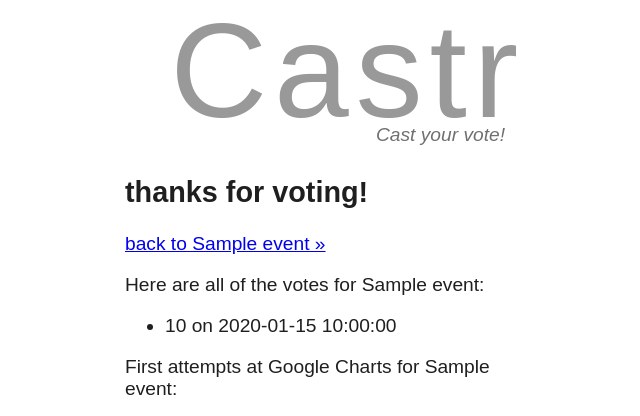
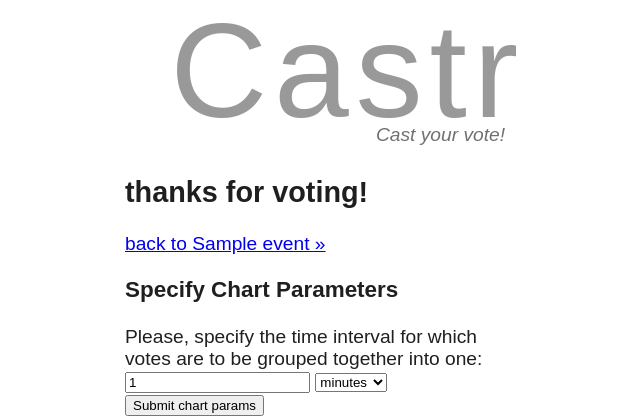
Before and after one commit to gabrovski/real_time_voting, a Python web app: template templates/results.html in a window 1280 px wide. Shown: the top 416 px of the page, without its empty margins (315-955 px from the left). Run offline with Jinja, Linux system fonts and the light colour scheme; the template is opened without the code that fills it: most values are stand-ins (such as "Sample title", 1, 10 or a date in 2020); some libraries are stand-ins or nearby versions.

Commit message:
WIP: Added form, jacaked it and began averaging the users out accordint to the specified chunk time. Currently a little stuck in the mess of it but will finish tomorrow

```diff
--- a/mainapp/views.py
+++ b/mainapp/views.py
@@ -62,7 +62,7 @@ def create_event(request):
     return render_to_response('create_event.html', {})
 
 def view_results(request, event__pk):
-    votes = real_time_voting.mainapp.models.Vote.objects.order_by('timestamp').filter(timestamp__isnull=False).filter(event__pk=event__pk).reverse()
+    votes = real_time_voting.mainapp.models.Vote.objects.order_by('timestamp').filter(timestamp__isnull=False).filter(event__pk=event__pk)
     event = real_time_voting.mainapp.models.Event.objects.get(pk=event__pk)
     users = real_time_voting.mainapp.models.User.objects.all()
 
@@ -77,6 +77,7 @@ def view_results(request, event__pk):
 
     #some stuff here is obsolete. will lcean up once i get it working
     return render_to_response('results.html', {'successful_vote': True, 'timestamp_votes': timestamp_votes, 'event': event, 'votes': votes, 'split_stamps': split_stamps})
+
 
 def create_event_do(request):
     name = request.POST['name']
--- a/static/charter.js
+++ b/static/charter.js
@@ -1,3 +1,53 @@
+//hijack the vote buttons so that clicking them runs a js function
+//thanks parker
+function jack_this_form_id_with_this_function(id, func){
+    $("form#" + id + " input[type='submit']").click(function(){
+	    func();
+	    return false;
+        });
+}
+
+function prepareChartData() {
+    var units = units_array[document.getElementById("time_units").value];
+    var interval = parseInt(document.getElementById("time_interval").value) * units;
+    //    alert(interval+" " + units);
+    //alert(splitted_data[0][0]- new Date(splitted_data[0][0]-units*interval));
+    var ready_data = new Array();
+    var matches = new Array();
+    var index = 0;
+    matches[index++] = splitted_data[0];
+    for (var i = 1; i < splitted_data.length; i++) {
+	if (splitted_data[i][0] - splitted_data[i-1][0] <= interval)
+	    matches[index++] = splitted_data[i];
+	else {
+	    ready_data.concatenate(averageOutUser(matches));
+	    matches = new Array();
+	}
+    }
+    //google.setOnLoadCallback(drawChart);
+}
+
+function averageOutUser(match) {
+    for (var i = 1; i < match.length; i++)
+	match[i][0] = match[0][0];
+
+    var sum, count, average;
+    for (var i = 2; i < match[0].length; i++) {
+	sum = match[0][i-1];
+	count = 1;
+	for (var j = 1; j < match.length; j++) {
+	    if (match[j-1][i] == match[j][i]) {
+		sum += match[j][i-1];
+		count++;
+	    }
+	}
+	average = sum / (0.0+count);
+	for (var j = 0; j < match.length; j++) {
+
+	}
+    }
+    return match;
+}
 
 function splitUsers(data) {
     var parsed_data = new Array();
@@ -13,6 +63,11 @@ function splitUsers(data) {
     }
 
     //alert(parsed_data[0]);
+
+    for (var i = 0; i < parsed_data.length; i++)
+        for (var j = 1; j < parsed_data[0].length; j = j+ 3)
+            parsed_data[i][j] = parseInt(info[i][j]);
+
     return parsed_data;
 }
 
--- a/templates/results.html
+++ b/templates/results.html
@@ -4,21 +4,6 @@
 <h2>thanks for voting!</h2>
 
 <a href="/event/{{event.pk}}">back to {{event.name}} &raquo</a>
-
-<p>
-Here are all of the votes for {{event.name}}:
-</p>
-
-<ul>
-{% for vote in votes %}
-    <li>
-    {{ vote.weight }} on {{vote.timestamp}}
-    </li>
-{% endfor %}
-</ul>
-
-<p>First attempts at Google Charts for {{event.name}}:
-</p>
 
 <!--Load the AJAX API-->
 <script type='text/javascript' src='http://www.google.com/jsapi'></script>
@@ -31,11 +16,36 @@ Here are all of the votes for {{event.name}}:
          splits[j] = '{{split_array}}';
          j++;
       {% endfor %}
+      var splitted_data = splitUsers(splits);
 
-      google.setOnLoadCallback(drawChart);
+      //units in milliseconds
+      var units_array = new Array();
+      units_array['seconds'] = 1000;
+      units_array['minutes'] = 60000;
+      units_array['hours'] = 3600000;
+
+
+      $(function(){
+        jack_this_form_id_with_this_function("chart_params_form", prepareChartData);
+      })
+
+      //google.setOnLoadCallback(drawChart);
 
 </script>
 
+<h3 class="chart_params">Specify Chart Parameters</h3>
+<form action="" method="post" id="chart_params_form">
+<fieldset style="border: none; padding: 0; margin: 0">
+<label>Please, specify the time interval for which votes are to be grouped together into one: </label></ br>
+<input type="text" id="time_interval" name="time_interval" value="1"/>
+<select id="time_units" name="time_units">
+<option value="seconds"> seconds</option>
+<option value="minutes" selected="selected"> minutes</option>
+<option value="hours"> hours</option>
+</select>
+<input type="submit" value="Submit chart params" />
+</fieldset>
+</form>
 
 <div id='chart_div' style='width: 800px; height: 300px;'></div>
 
```
Also changed, not shown: 1 other file.
